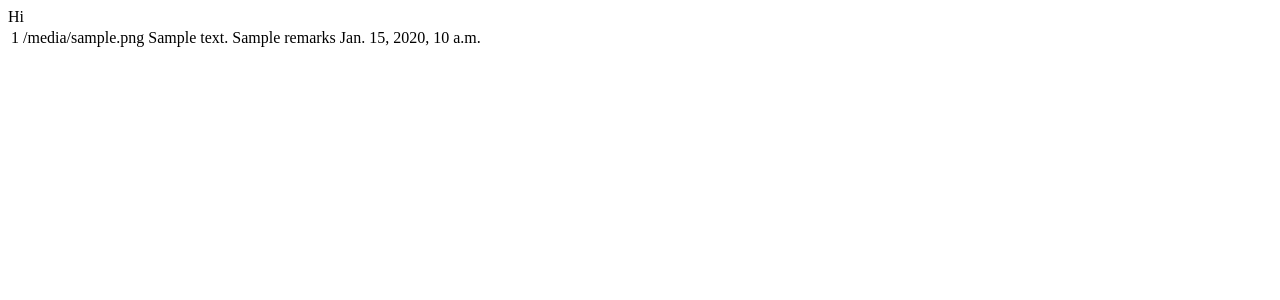
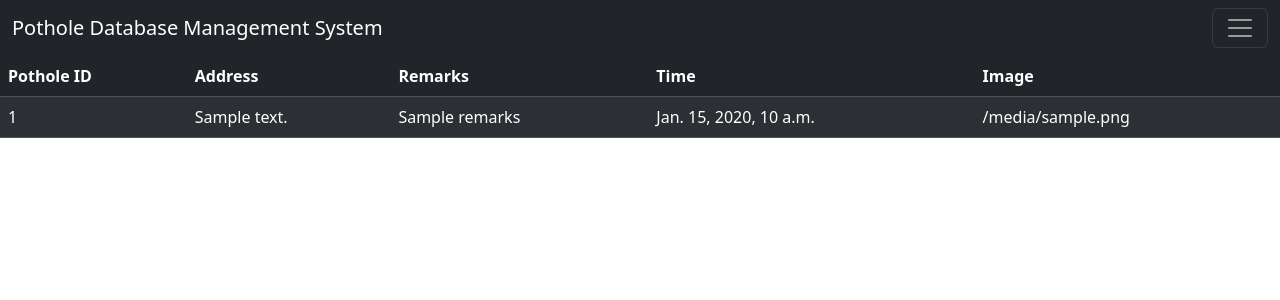
Before and after one commit to bjhari2/pothole, a Django app: template Pothole/templates/index.html in a window 1280 px wide. Shown: the top 300 px of the page. Run offline with Django 4.2, Linux system fonts and the light colour scheme; the template is opened without the code that fills it: most values are stand-ins (such as "Sample title", 1, 10 or a date in 2020).

Commit message:
Made some changes

```diff
--- a/Pothole/templates/base.html
+++ b/Pothole/templates/base.html
@@ -6,7 +6,7 @@
   <link href="https://cdn.jsdelivr.net/npm/bootstrap@5.3.0-alpha1/dist/css/bootstrap.min.css" rel="stylesheet" integrity="sha384-GLhlTQ8iRABdZLl6O3oVMWSktQOp6b7In1Zl3/Jr59b6EGGoI1aFkw7cmDA6j6gD" crossorigin="anonymous">
 </head>
 <body>
-<nav class="navbar navbar-expand-lg" style="background-color: #ef8354;">
+<nav class="navbar bg-dark" data-bs-theme="dark">
   <div class="container-fluid">
     <a class="navbar-brand" href="#" style="color: white;">Pothole Database Management System</a>
     <button class="navbar-toggler" type="button" data-bs-toggle="collapse" data-bs-target="#navbarNavAltMarkup" aria-controls="navbarNavAltMarkup" aria-expanded="false" aria-label="Toggle navigation">
--- a/Pothole/templates/index.html
+++ b/Pothole/templates/index.html
@@ -8,18 +8,32 @@
 </head>
 
 <body>
-  Hi
-  <table>
-    <tr>
-      {% for i in data %}
+  {% extends 'base.html' %}
+
+  {% block content %}
+  <table class="table table-dark table-striped">
+    <thead>
+      <tr>
+        <th scope="col">Pothole ID</th>
+        <th scope="col">Address</th>
+        <th scope="col">Remarks</th>
+        <th scope="col">Time</th>
+        <th scope="col">Image</th>
+      </tr>
+    </thead>
+    <tbody>
+    {% for i in data %}
+      <tr>
       <td>{{ i.p_id }}</td>
-      <td>{{ i.img }}</td>
       <td>{{ i.address }}</td>
       <td>{{ i.remarks }}</td>
       <td>{{ i.time }}</td>
-      {% endfor %}
-    </tr>
+      <td>{{ i.img }}</td>
+      </tr>
+    {% endfor %}
+    </tbody>
   </table>
+{% endblock %}
 </body>
 
 </html>
```
Also changed, not shown: HTML Templates/user.html (+17 -6 lines).
